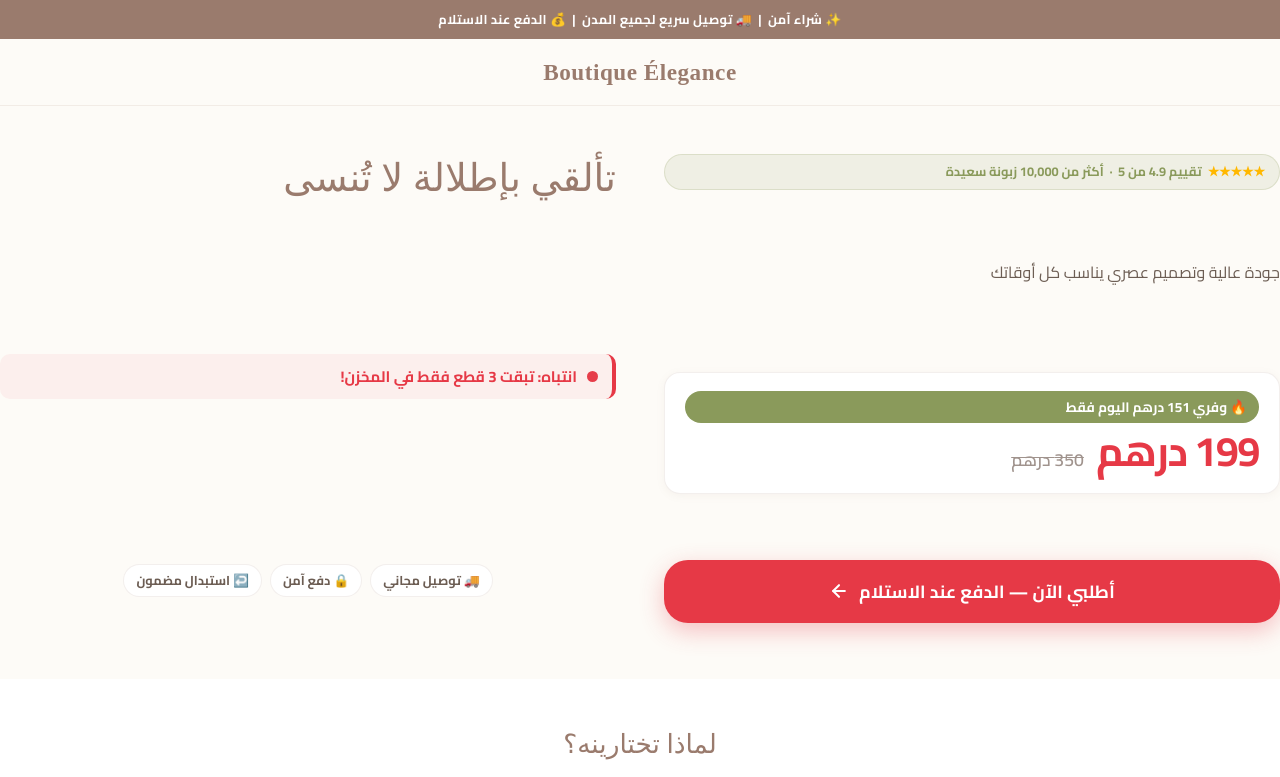
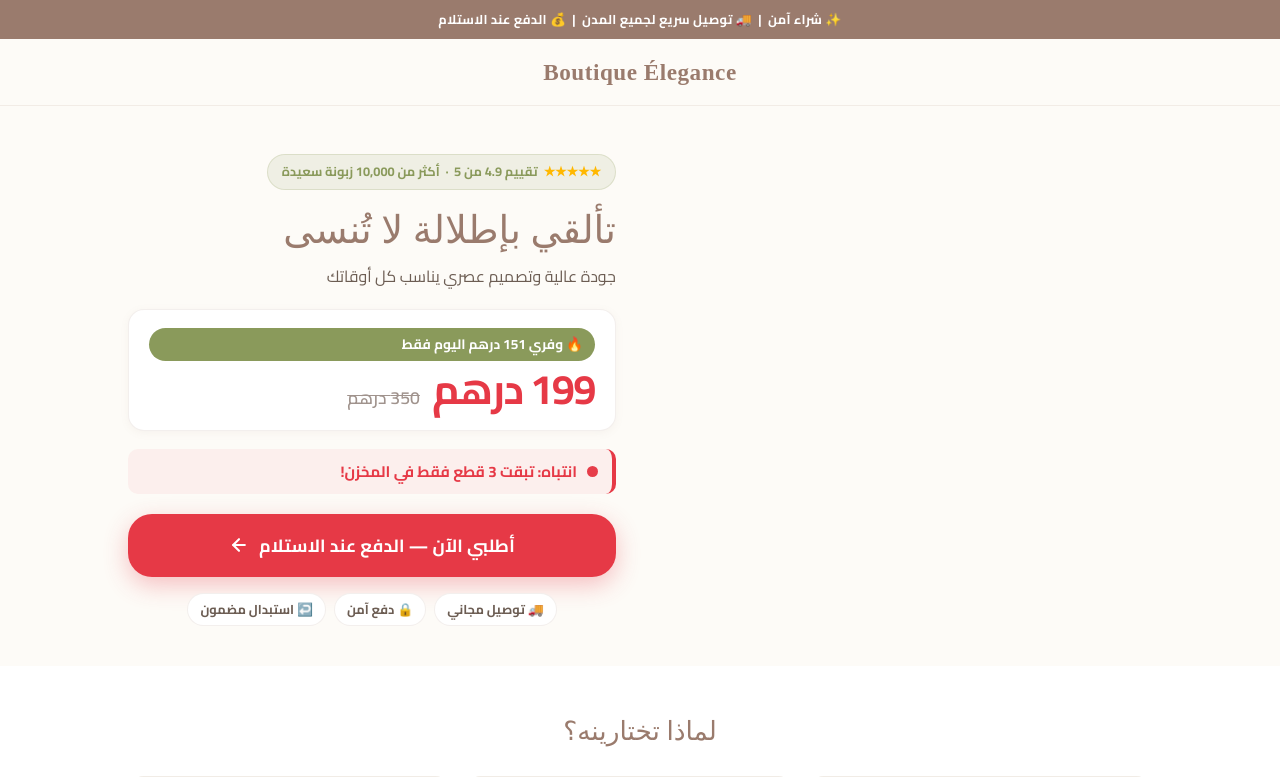
Before and after one commit to ilyasaariba/ecom-template, a Next.js app: page / in a window 1280 px wide. Shown: the top 777 px of the page. Built offline with nearby package versions, Linux system fonts and the light colour scheme; no server answers; the database is empty; a web font is replaced by a local one.

Commit message:
fix: Correct desktop grid layout and add navigation arrows to image gallery

```diff
--- a/src/app/GalleryCarousel.tsx
+++ b/src/app/GalleryCarousel.tsx
@@ -50,18 +50,38 @@ export default function GalleryCarousel({ images, productName }: GalleryCarousel
   return (
     <>
       {/* Main viewed image */}
-      <div
-        className="gallery-main-view"
-        onClick={() => setLightboxOpen(true)}
-        title="انقري لتكبير الصورة"
-      >
+      <div className="gallery-main-view">
         {/* eslint-disable-next-line @next/next/no-img-element */}
         <img
           src={images[activeIndex]}
           alt={`${productName} - ${activeIndex + 1}`}
           className="gallery-main-img"
+          onClick={() => setLightboxOpen(true)}
+          title="انقري لتكبير الصورة"
         />
-        <div className="gallery-zoom-hint">
+
+        {/* Main View Navigation Arrows (Desktop/Mobile) */}
+        {images.length > 1 && activeIndex > 0 && (
+          <button
+            className="gallery-nav-arrow gallery-prev-arrow"
+            onClick={(e) => { e.stopPropagation(); scrollToThumb(activeIndex - 1); }}
+            aria-label="الصورة السابقة"
+          >
+            ‹
+          </button>
+        )}
+
+        {images.length > 1 && activeIndex < images.length - 1 && (
+          <button
+            className="gallery-nav-arrow gallery-next-arrow"
+            onClick={(e) => { e.stopPropagation(); scrollToThumb(activeIndex + 1); }}
+            aria-label="الصورة التالية"
+          >
+            ›
+          </button>
+        )}
+
+        <div className="gallery-zoom-hint" onClick={() => setLightboxOpen(true)}>
           <span>🔍</span>
         </div>
         {images.length > 1 && (
--- a/src/app/globals.css
+++ b/src/app/globals.css
@@ -249,7 +249,39 @@ h1 { /* keep global h1 consistent */
   font-size: 0.85rem;
   backdrop-filter: blur(4px);
   opacity: 0.8;
+  cursor: pointer;
 }
+
+.gallery-nav-arrow {
+  position: absolute;
+  top: 50%;
+  transform: translateY(-50%);
+  background: rgba(255, 255, 255, 0.7);
+  color: var(--mocha);
+  border: none;
+  width: 36px;
+  height: 36px;
+  border-radius: 50%;
+  font-size: 1.5rem;
+  font-weight: 900;
+  cursor: pointer;
+  display: flex;
+  align-items: center;
+  justify-content: center;
+  box-shadow: var(--shadow-sm);
+  transition: all var(--dur) var(--ease);
+  backdrop-filter: blur(4px);
+  line-height: 1;
+}
+
+.gallery-nav-arrow:hover {
+  background: white;
+  transform: translateY(-50%) scale(1.1);
+  color: var(--primary);
+}
+
+.gallery-prev-arrow { left: 10px; }
+.gallery-next-arrow { right: 10px; }
 
 .gallery-counter {
   position: absolute;
@@ -1001,16 +1033,20 @@ details[open] .faq-question::after {
   .container { max-width: 1060px; }
 
   .hero {
+    padding: 48px 0 40px;
+  }
+
+  .hero-grid {
     display: grid;
     grid-template-columns: 1fr 1fr;
     gap: 48px;
     align-items: start;
-    padding: 48px 0 40px;
+    text-align: right; /* RTL support */
   }
 
-  /* product image block takes the right column */
-  .hero > .container {
-    display: contents; /* Flatten so grid works on children */
+  /* product image block takes the left column (which is visually right in RTL if dir="rtl", or we just let grid handle it) */
+  .hero-text-block {
+    text-align: right;
   }
 
   .solution-layer .benefits-list {
--- a/src/app/page.tsx
+++ b/src/app/page.tsx
@@ -36,19 +36,9 @@ export default async function HomePage() {
 
       {/* ═══ HERO SECTION ═══ */}
       <section className="hero">
-        <div className="container">
+        <div className="container hero-grid">
 
-          {/* Trust Signal */}
-          <div className="trust-signal">
-            <span className="trust-stars">★★★★★</span>
-            <span>تقييم 4.9 من 5 &nbsp;·&nbsp; أكثر من 10,000 زبونة سعيدة</span>
-          </div>
-
-          {/* Headline */}
-          <h1 className="hero-title">{title}</h1>
-          <p className="hero-subtitle">{subtitle}</p>
-
-          {/* === PRODUCT IMAGE BLOCK === */}
+          {/* === PRODUCT IMAGE BLOCK (Left/Right side, handled by CSS) === */}
           <div className="product-image-block">
             {/* Main Hero Image */}
             {mainImage && (
@@ -68,6 +58,18 @@ export default async function HomePage() {
               <GalleryCarousel images={galleryImages} productName={title} />
             )}
           </div>
+
+          {/* === PRODUCT TEXT BLOCK === */}
+          <div className="hero-text-block">
+            {/* Trust Signal */}
+            <div className="trust-signal">
+              <span className="trust-stars">★★★★★</span>
+              <span>تقييم 4.9 من 5 &nbsp;·&nbsp; أكثر من 10,000 زبونة سعيدة</span>
+            </div>
+
+            {/* Headline */}
+            <h1 className="hero-title">{title}</h1>
+            <p className="hero-subtitle">{subtitle}</p>
 
             {/* Pricing */}
             <div className="pricing-container">
@@ -103,6 +105,8 @@ export default async function HomePage() {
               <span className="trust-pill">🔒 دفع آمن</span>
               <span className="trust-pill">↩️ استبدال مضمون</span>
             </div>
+          </div>
+
         </div>
       </section>
 
```
Lines whose indentation alone changed are shown as unchanged.
